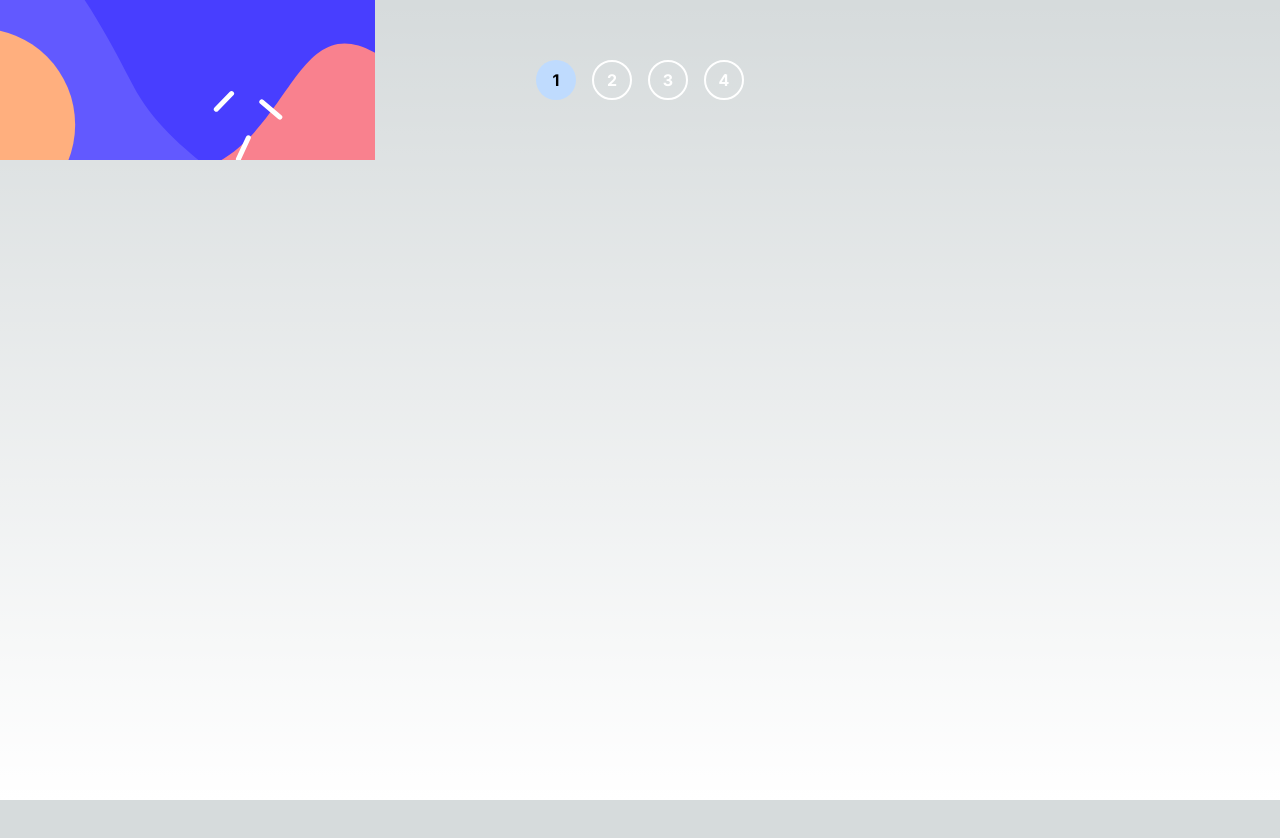
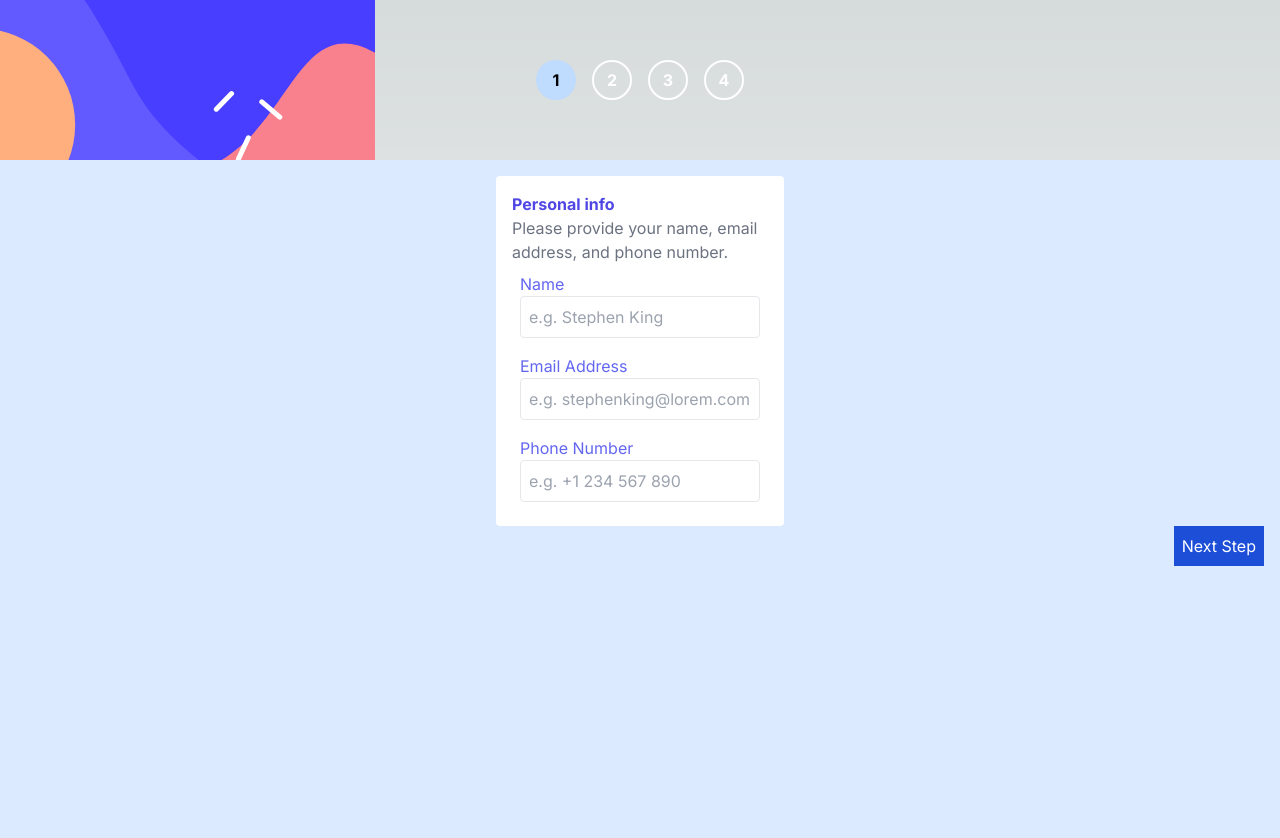
Before and after one commit to demirsergen/multi-step-form, a Next.js app: page / in a window 1280 px wide. Shown: the top 838 px of the page. Before the commit the page ends 800 px from the top, so only its background shows below. Built offline with nearby package versions, Linux system fonts and the light colour scheme.

Commit message:
add first step

```diff
--- /dev/null
+++ b/src/app/components/Form.jsx
@@ -0,0 +1,22 @@
+'use client';
+
+import React, { useState } from 'react';
+import Step1 from './steps/Step1';
+
+const Form = () => {
+  const [formInput, setFormInput] = useState({
+    name: '',
+    emailAdress: '',
+    phoneNumber: 0,
+  });
+  return (
+    <div className="bg-blue-100 h-screen flex flex-col p-4">
+      <Step1 />
+      <button className="bg-blue-700 text-white p-2 ml-auto">
+        Next Step
+      </button>
+    </div>
+  );
+};
+
+export default Form;
--- a/src/app/components/Step.jsx
+++ b/src/app/components/Step.jsx
@@ -1,7 +1,7 @@
 import React from 'react';
 
 const Step = ({ num, active }) => {
-  if (active) {
+  if (num === active) {
     return (
       <div className="w-10 h-10 rounded-full bg-blue-200 text-black flex items-center font-bold justify-center">
         {num}
--- a/src/app/components/Steps.jsx
+++ b/src/app/components/Steps.jsx
@@ -8,10 +8,10 @@ const Steps = () => {
   return (
     <div className="bg-no-repeat bg-fixed bg-hero-bg h-40 flex items-center justify-center min-w-full">
       <div className="flex gap-4">
-        <Step num="1" active={true} />
-        <Step num="2" active={false} />
-        <Step num="3" active={false} />
-        <Step num="4" active={false} />
+        <Step num={1} active={currentStep} />
+        <Step num={2} active={currentStep} />
+        <Step num={3} active={currentStep} />
+        <Step num={4} active={currentStep} />
       </div>
     </div>
   );
--- /dev/null
+++ b/src/app/components/steps/Step1.jsx
@@ -0,0 +1,73 @@
+'use client';
+import React, { useState } from 'react';
+
+const Step1 = () => {
+  const [form, setForm] = useState({
+    name: '',
+    emailAdress: '',
+    phoneNumber: '',
+  });
+
+  const handleChange = (e) => {
+    const { name, value } = e.target;
+    setForm({
+      ...form,
+      [name]: value,
+    });
+  };
+
+  return (
+    <div className="w-72 mx-auto bg-white p-4 rounded">
+      <h1 className="text-indigo-600 font-bold">Personal info</h1>
+      <p className="text-gray-500">
+        Please provide your name, email address, and phone number.
+      </p>
+      <form className="">
+        <div className="flex flex-col p-2">
+          <label htmlFor="name" className="text-indigo-500">
+            Name
+          </label>
+          <input
+            type="text"
+            name="name"
+            id="name"
+            className="p-2 border border-gray rounded"
+            placeholder="e.g. Stephen King"
+            value={form.name}
+            onChange={handleChange}
+          />
+        </div>
+        <div className="flex flex-col p-2">
+          <label htmlFor="email" className="text-indigo-500">
+            Email Address
+          </label>
+          <input
+            type="email"
+            name="email"
+            id="email"
+            className="p-2 border border-gray rounded"
+            placeholder="e.g. stephenking@lorem.com"
+            value={form.emailAdress}
+            onChange={handleChange}
+          />
+        </div>
+        <div className="flex flex-col p-2">
+          <label htmlFor="number" className="text-indigo-500">
+            Phone Number
+          </label>
+          <input
+            type="number"
+            name="number"
+            id="number"
+            className="p-2 border border-gray rounded"
+            placeholder="e.g. +1 234 567 890"
+            value={form.phoneNumber}
+            onChange={handleChange}
+          />
+        </div>
+      </form>
+    </div>
+  );
+};
+
+export default Step1;
--- a/src/app/page.js
+++ b/src/app/page.js
@@ -1,9 +1,11 @@
+import Form from './components/Form';
 import Steps from './components/Steps';
 
 export default function Home() {
   return (
     <main className=" min-h-screen">
       <Steps />
+      <Form />
     </main>
   );
 }
```
